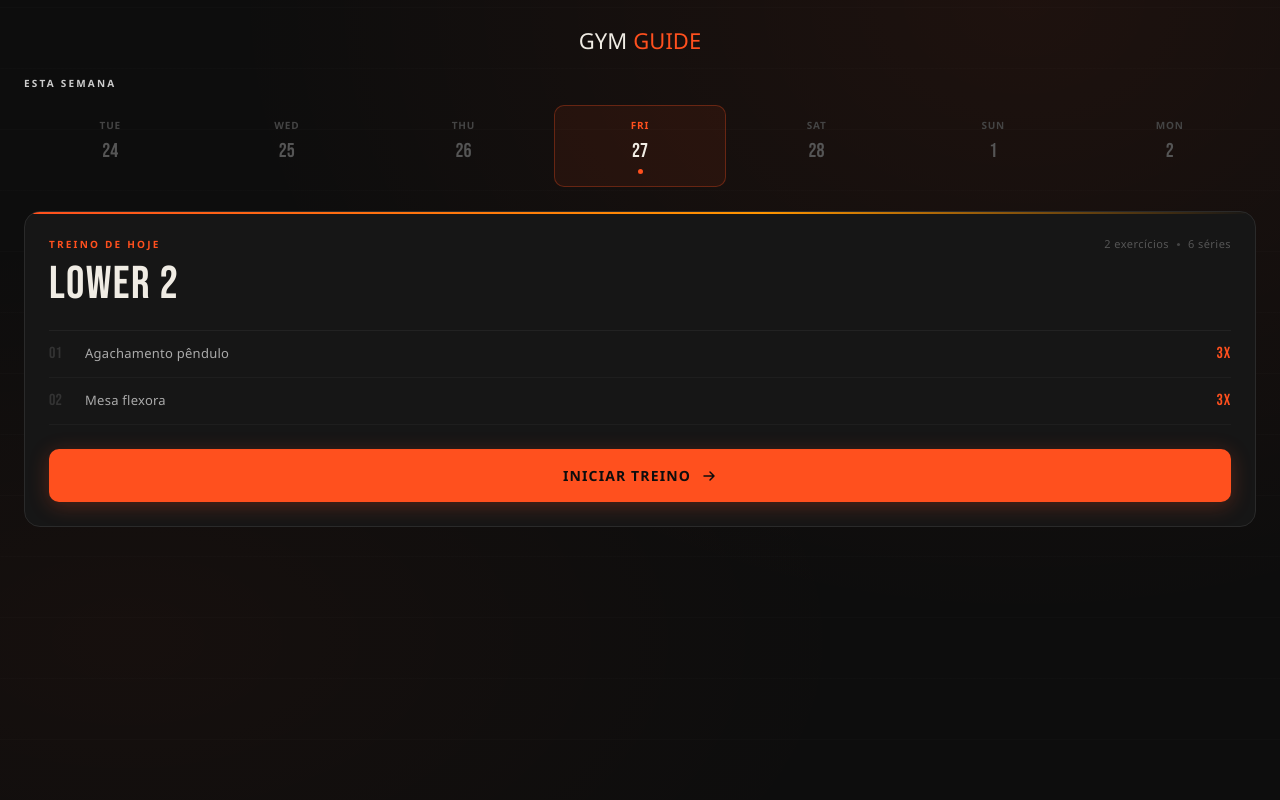
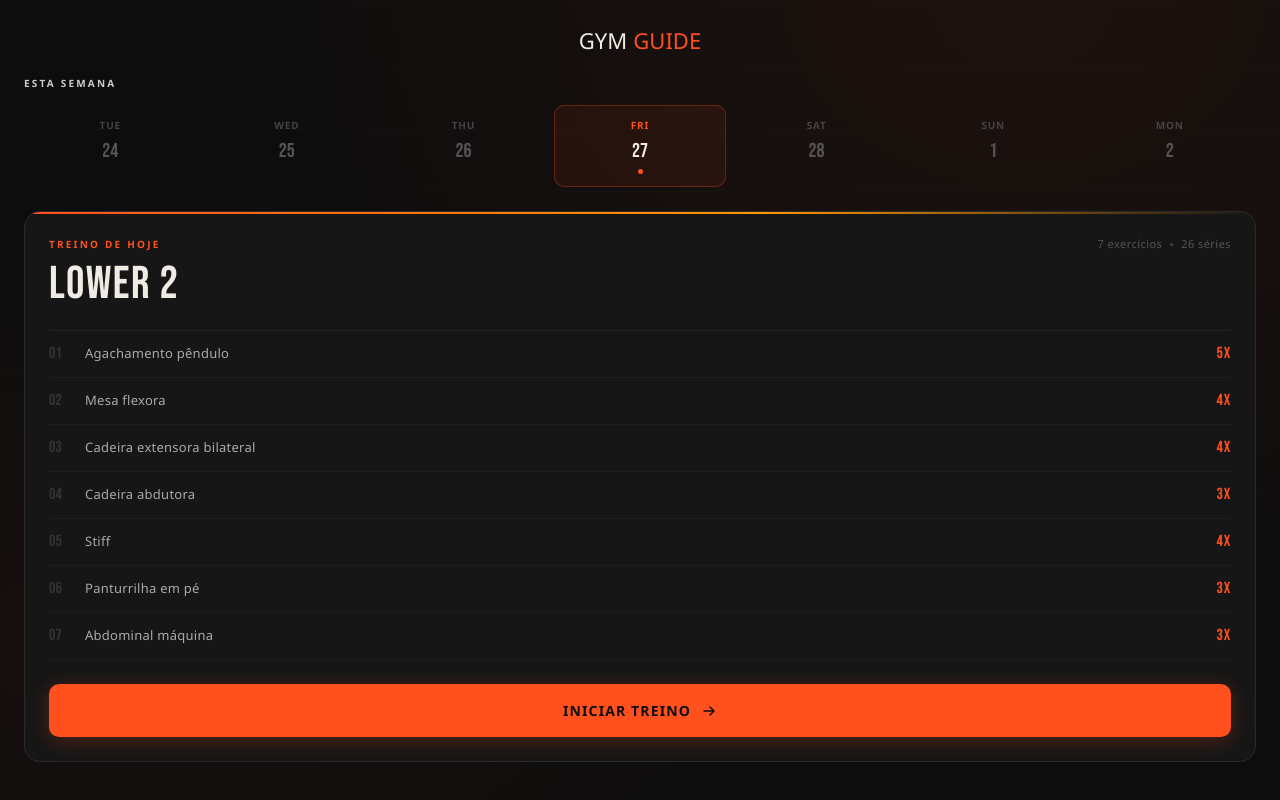
Before and after one commit to raul4500/Trainning-Guide, a React (Vite) app: page / in a window 1280 px wide. Built offline with nearby package versions, Linux system fonts and the light colour scheme.

Commit message:
added new exercises

```diff
--- a/src/data/workout.json
+++ b/src/data/workout.json
@@ -138,17 +138,62 @@
         {
           "name": "Agachamento pêndulo",
           "sets": [
-            { "reps": "10-12", "kg": 40, "rest": 30 },
-            { "reps": "6", "kg": 70, "rest": 45 },
-            { "reps": "9-12", "kg": 90, "rest": 120 }
+            { "reps": "10-12", "kg": 10, "rest": 30 },
+            { "reps": "6", "kg": 15, "rest": 45 },
+            { "reps": "9-12", "kg": 20, "rest": 120 },
+            { "reps": "9-12", "kg": 20, "rest": 120 },
+            { "reps": "9-12", "kg": 20, "rest": 120 }
           ]
         },
         {
           "name": "Mesa flexora",
           "sets": [
-            { "reps": "6", "kg": 30, "rest": 60 },
-            { "reps": "9-12", "kg": 40, "rest": 100 },
-            { "reps": "9-12", "kg": 40, "rest": 100 }
+            { "reps": "6", "kg": 25, "rest": 60 },
+            { "reps": "9-12", "kg": 35, "rest": 100 },
+            { "reps": "9-12", "kg": 35, "rest": 100 },
+            { "reps": "9-12", "kg": 35, "rest": 100 }
+          ]
+        },
+        {
+          "name": "Cadeira extensora bilateral",
+          "sets": [
+            { "reps": "6", "kg": 35, "rest": 60 },
+            { "reps": "9-12", "kg": 50, "rest": 100 },
+            { "reps": "9-12", "kg": 50, "rest": 100 },
+            { "reps": "9-12", "kg": 50, "rest": 100 }
+          ]
+        },
+        {
+          "name": "Cadeira abdutora",
+          "sets": [
+            { "reps": "9-12", "kg": 30, "rest": 100 },
+            { "reps": "9-12", "kg": 30, "rest": 100 },
+            { "reps": "9-12", "kg": 30, "rest": 100 }
+          ]
+        },
+        {
+          "name": "Stiff",
+          "sets": [
+            { "reps": "6", "kg": 10, "rest": 60 },
+            { "reps": "9-12", "kg": 15, "rest": 100 },
+            { "reps": "9-12", "kg": 15, "rest": 100 },
+            { "reps": "9-12", "kg": 15, "rest": 100 }
+          ]
+        },
+        {
+          "name": "Panturrilha em pé",
+          "sets": [
+            { "reps": "9-12", "kg": 35, "rest": 100 },
+            { "reps": "9-12", "kg": 35, "rest": 100 },
+            { "reps": "9-12", "kg": 35, "rest": 100 }
+          ]
+        },
+        {
+          "name": "Abdominal máquina",
+          "sets": [
+            { "reps": "9-12", "kg": 20, "rest": 100 },
+            { "reps": "9-12", "kg": 20, "rest": 100 },
+            { "reps": "9-12", "kg": 20, "rest": 100 }
           ]
         }
       ]
--- a/src/pages/Home.css
+++ b/src/pages/Home.css
@@ -2,6 +2,7 @@
 
 .home {
   height: 100vh;
+  min-height: fit-content;
   background-color: #0d0d0d;
   background-image:
     radial-gradient(ellipse at 80% 0%, rgba(255, 80, 30, 0.07) 0%, transparent 55%),
```
